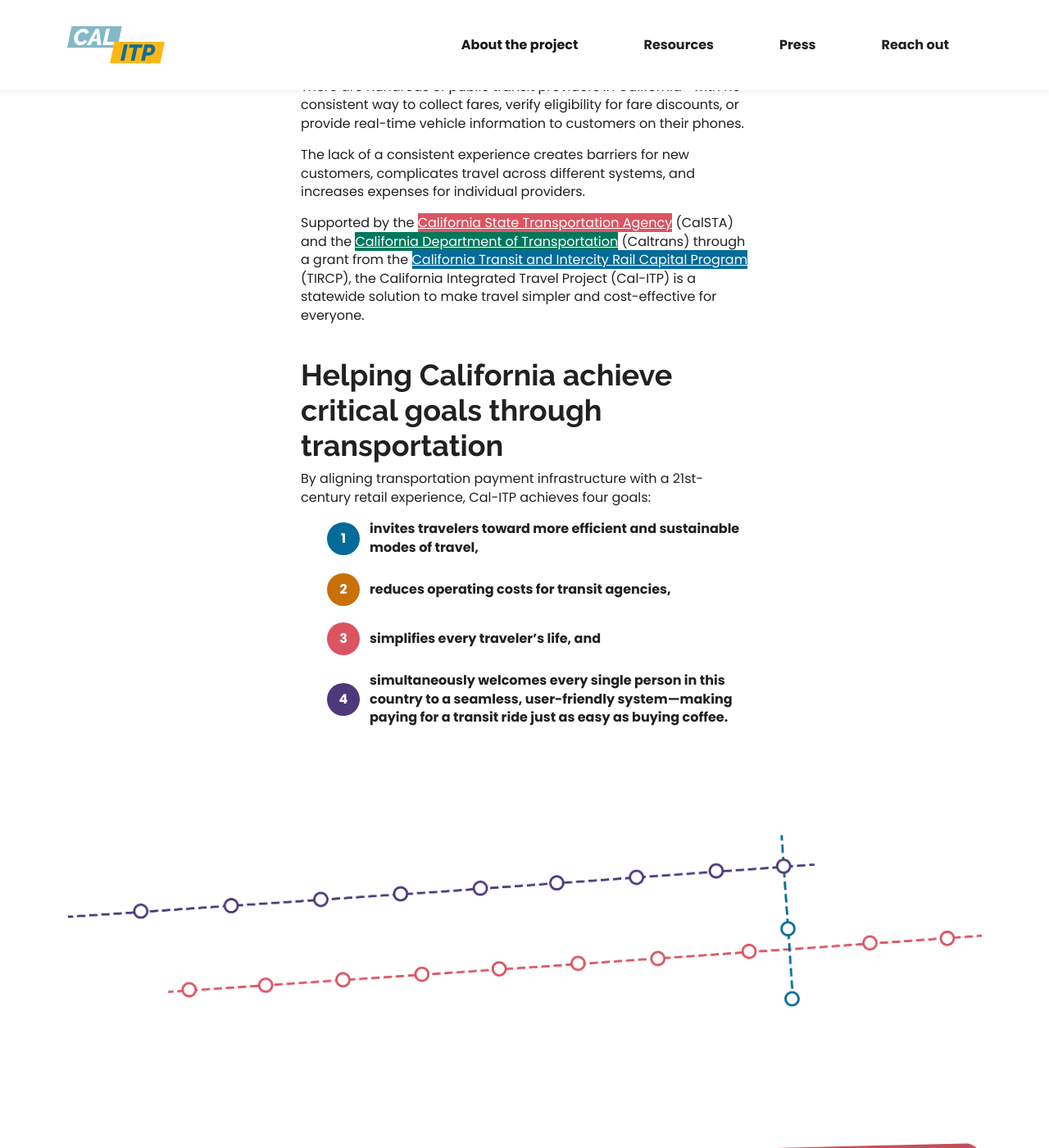
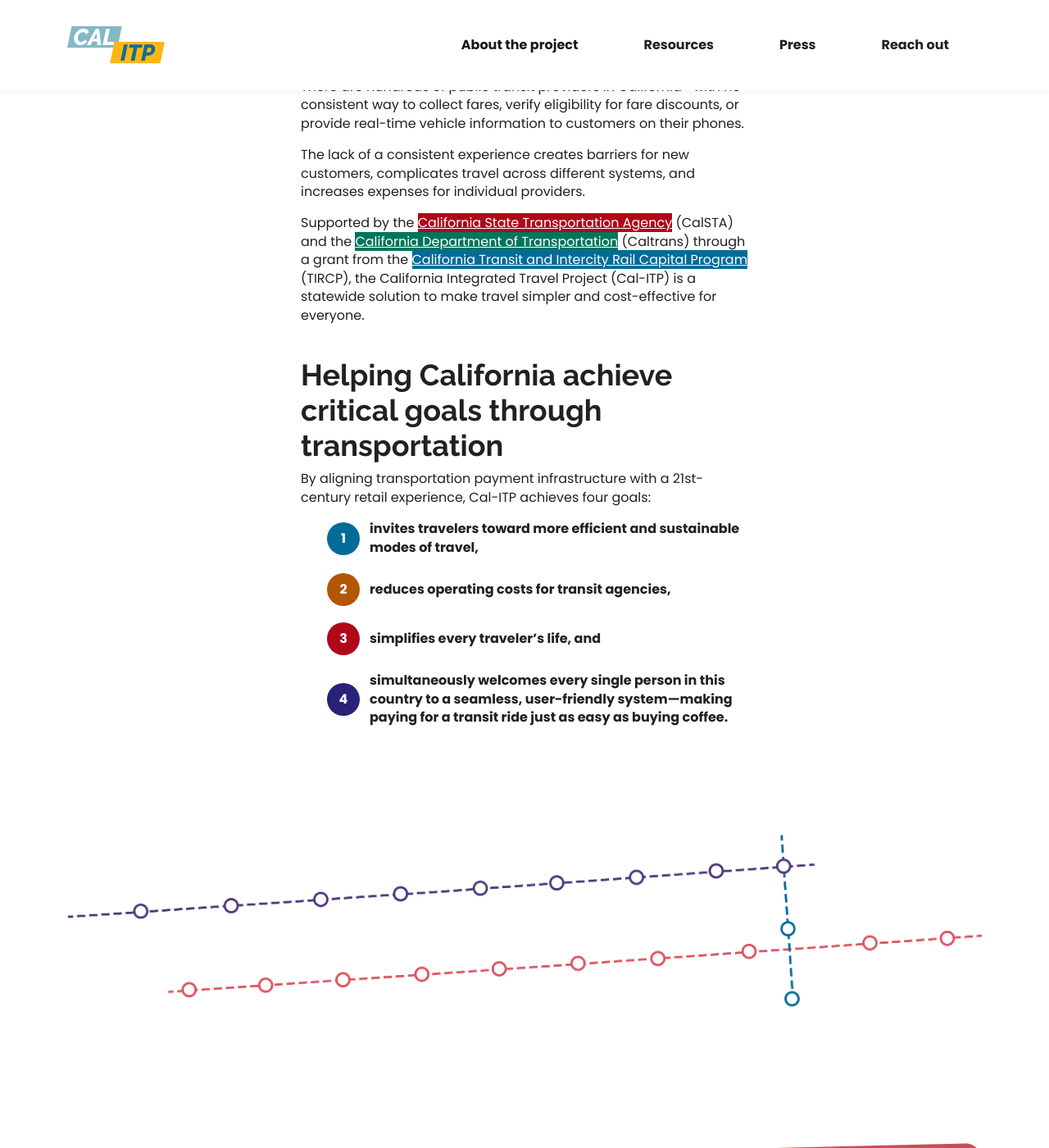
Before and after one commit to cal-itp/calitp.org, a Jekyll site: the page built from src/index.html, in a window 1280 px wide and 1400 px high, scrolled down 955 px. Shown: the whole window at 82% size. Built offline with Jekyll 4.4.1, drawn with Linux system fonts in a browser that asks for light colours.

Commit message:
refactor(colors): add calitp-green-4, orange, red, purple

```diff
--- a/src/stylesheets/main.css
+++ b/src/stylesheets/main.css
@@ -1,5 +1,12 @@
 body {
   --bs-body-color: #212121;
+  --calitp-primary-blue: #046b99;
+  --calitp-green-4: #00755b;
+  --calitp-orange-5: #b25600;
+  --calitp-red-4: #c03f4d;
+  --calitp-red-5: #b00719;
+  --calitp-purple-4: #5b559c;
+  --calitp-purple-5: #292278;
 }
 
 h1,
@@ -178,19 +185,15 @@
 }
 
 .red-link {
-  background-color: #db5461;
+  background-color: var(--calitp-red-5);
   color: var(--bs-white);
 }
 .blue-link {
-  background-color: #046b99;
+  background-color: var(--calitp-primary-blue);
   color: var(--bs-white);
 }
 .green-link {
-  background-color: #00775d;
-  color: var(--bs-white);
-}
-.gold-link {
-  background-color: #c8700a;
+  background-color: var(--calitp-green-4);
   color: var(--bs-white);
 }
 
@@ -199,9 +202,7 @@
 .blue-link:focus,
 .blue-link:hover,
 .green-link:focus,
-.green-link:hover,
-.gold-link:focus,
-.gold-link:hover {
+.green-link:hover {
   color: var(--bs-white);
   text-decoration-style: dotted;
 }
@@ -232,19 +233,19 @@
 }
 
 #facts ol li:nth-child(1):before {
-  background: #046b99;
+  background: var(--calitp-primary-blue);
 }
 
 #facts ol li:nth-child(2):before {
-  background: #c8700a;
+  background: var(--calitp-orange-5);
 }
 
 #facts ol li:nth-child(3):before {
-  background: #db5461;
+  background: var(--calitp-red-5);
 }
 
 #facts ol li:nth-child(4):before {
-  background: #4c387a;
+  background: var(--calitp-purple-5);
 }
 
 #reachout {
@@ -352,24 +353,24 @@
     margin-bottom: 5em;
   }
   #details #enabling-contactless-payment {
-    background-color: #c64e5a;
+    background-color: var(--calitp-red-4);
     background-image: initial;
   }
   #details #automating-customer-discounts {
-    background-color: #046b99;
+    background-color: var(--calitp-primary-blue);
     background-image: initial;
     margin-bottom: 0;
   }
   #details #standardizing-trip-quality {
-    background-color: #5b559c;
+    background-color: var(--calitp-purple-4);
     background-image: initial;
   }
   #lastminute #connect {
-    background-color: #c64e5a;
+    background-color: var(--calitp-red-4);
     background-image: initial;
   }
   #lastminute #update {
-    background-color: #c8700b;
+    background-color: var(--calitp-orange-5);
     background-image: initial;
   }
 }
```
